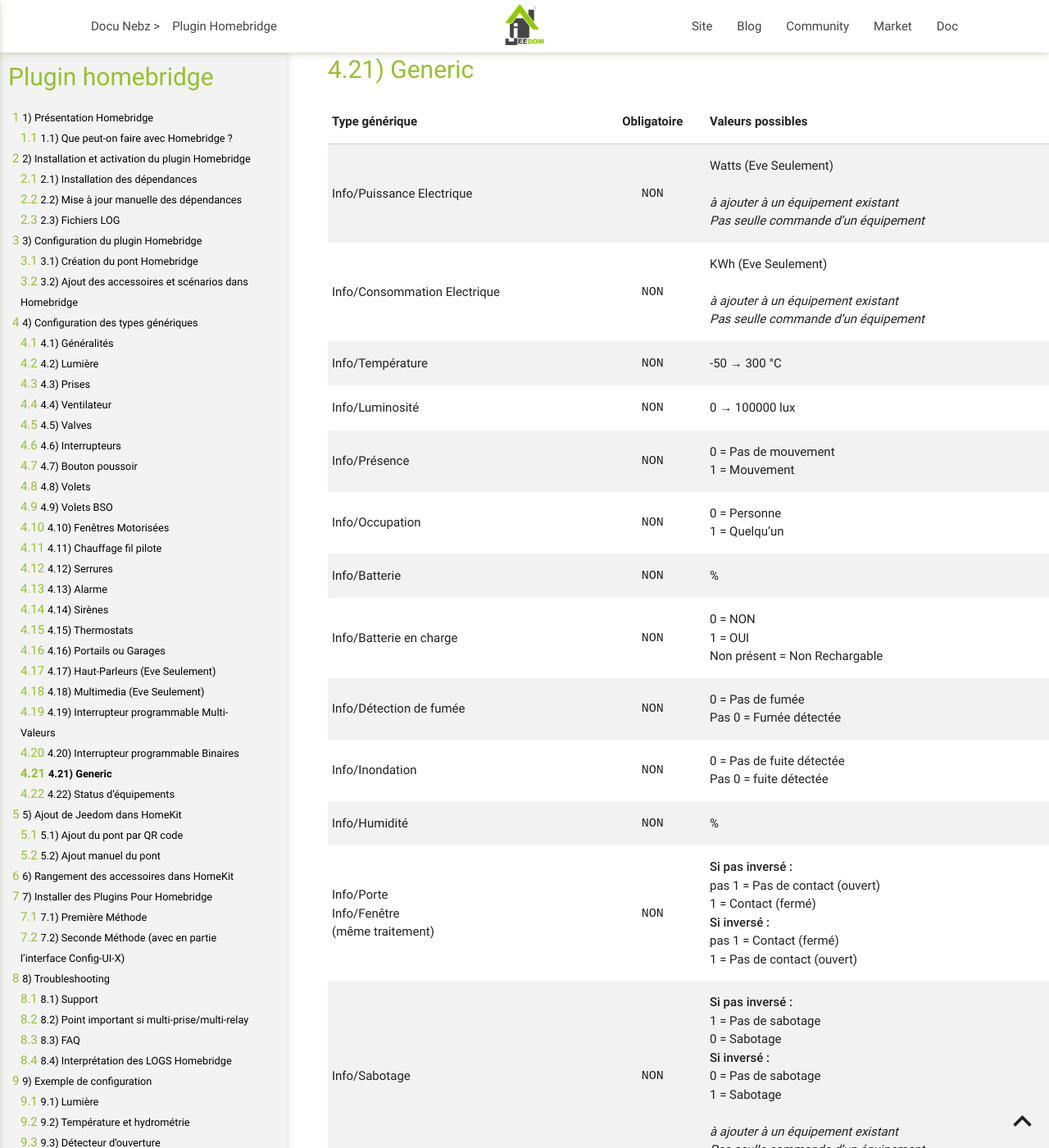
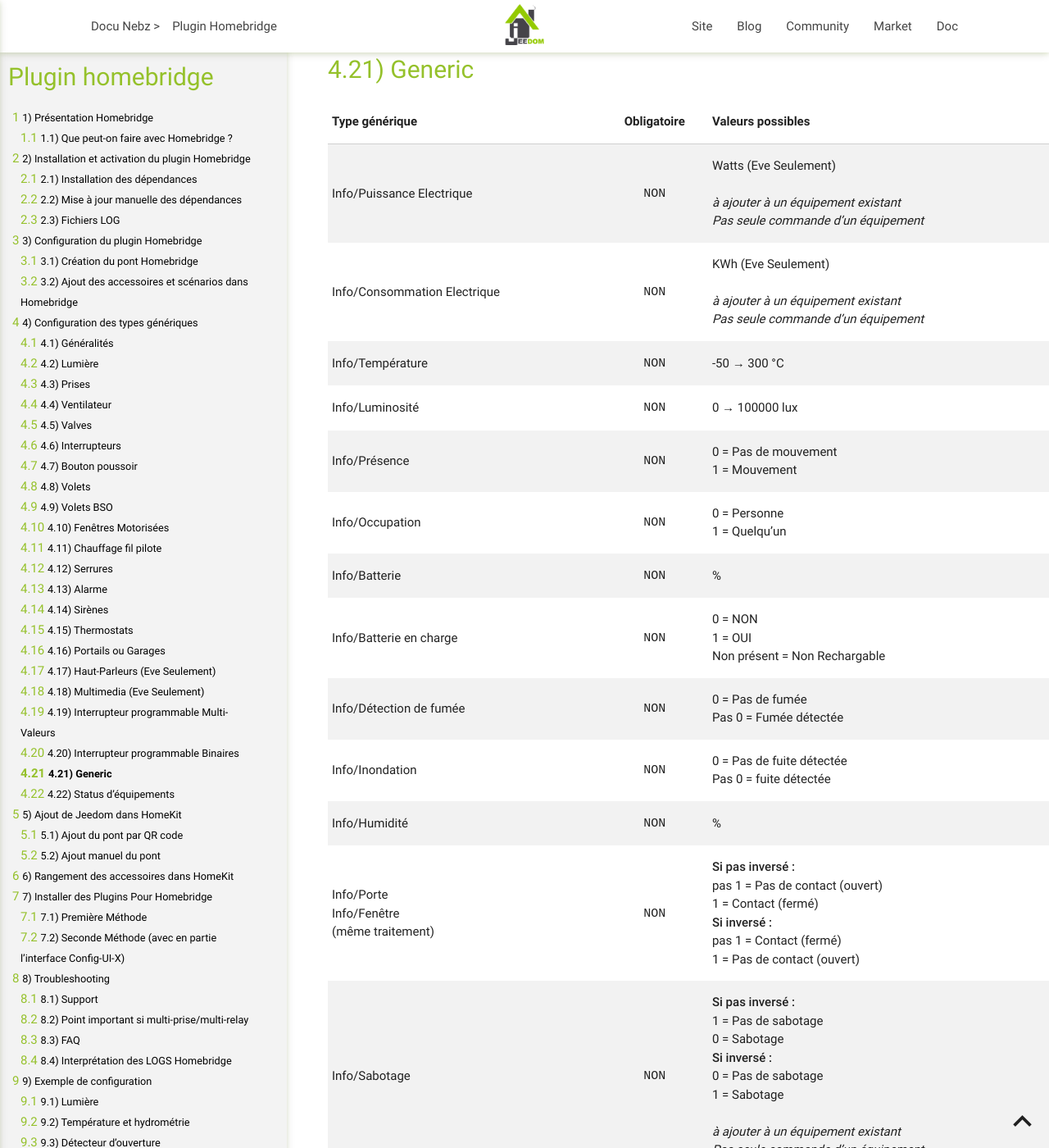
Before and after one commit to NebzHB/jeedom_docs, a Jekyll site: the page built from plugins/homebridge/fr_FR/index.md, in a window 1280 px wide and 1400 px high, scrolled down 20393 px. Shown: the whole window at 82% size. Built offline with Jekyll 4.4.1, drawn with Linux system fonts in a browser that asks for light colours; some of the changed text lies outside the part shown.

Commit message:
Update index.md

```diff
--- a/plugins/homebridge/fr_FR/index.md
+++ b/plugins/homebridge/fr_FR/index.md
@@ -417,8 +417,8 @@
 
 |Type générique  | Obligatoire | Valeurs possibles |
 |---------------|:----------------:|----------------|
-|Info/Puissance Electrique|`NON`|Watts (Eve Seulement)<br/><br/>*à ajouter à un équipement existant*<br/>*Pas seulle commande d'un équipement*|
-|Info/Consommation Electrique|`NON`|KWh (Eve Seulement)<br/><br/>*à ajouter à un équipement existant*<br/>*Pas seulle commande d'un équipement*|
+|Info/Puissance Electrique|`NON`|Watts (Eve Seulement)<br/><br/>*à ajouter à un équipement existant*<br/>*Pas seule commande d'un équipement*|
+|Info/Consommation Electrique|`NON`|KWh (Eve Seulement)<br/><br/>*à ajouter à un équipement existant*<br/>*Pas seule commande d'un équipement*|
 |Info/Température|`NON`|-50 → 300 °C|
 |Info/Luminosité|`NON`|0 → 100000 lux|
 |Info/Présence|`NON`|0 = Pas de mouvement<br/>1 = Mouvement|
@@ -429,7 +429,7 @@
 |Info/Inondation|`NON`|0 = Pas de fuite détectée<br/>Pas 0 = fuite détectée|
 |Info/Humidité|`NON`|%|
 |Info/Porte<br/>Info/Fenêtre<br/>(même traitement)|`NON`|**Si pas inversé :**<br/>pas 1 = Pas de contact (ouvert)<br/>1 = Contact (fermé)<br/>**Si inversé :**<br/>pas 1 = Contact (fermé)<br/>1 = Pas de contact (ouvert)|
-|Info/Sabotage|`NON`|**Si pas inversé :**<br/>1 = Pas de sabotage<br/>0 = Sabotage<br/>**Si inversé :**<br/>0 = Pas de sabotage<br/>1 = Sabotage<br/><br/>*à ajouter à un équipement existant*<br/>*Pas seulle commande d'un équipement*|
+|Info/Sabotage|`NON`|**Si pas inversé :**<br/>1 = Pas de sabotage<br/>0 = Sabotage<br/>**Si inversé :**<br/>0 = Pas de sabotage<br/>1 = Sabotage<br/><br/>*à ajouter à un équipement existant*<br/>*Pas seule commande d'un équipement*|
 |Info/Choc|`NON`|Générique (Eve Seulement)|
 |Info/Pression|`NON`|Générique (Eve Seulement)|
 |Info/Son (dB)|`NON`|Générique (Eve Seulement)|
```
